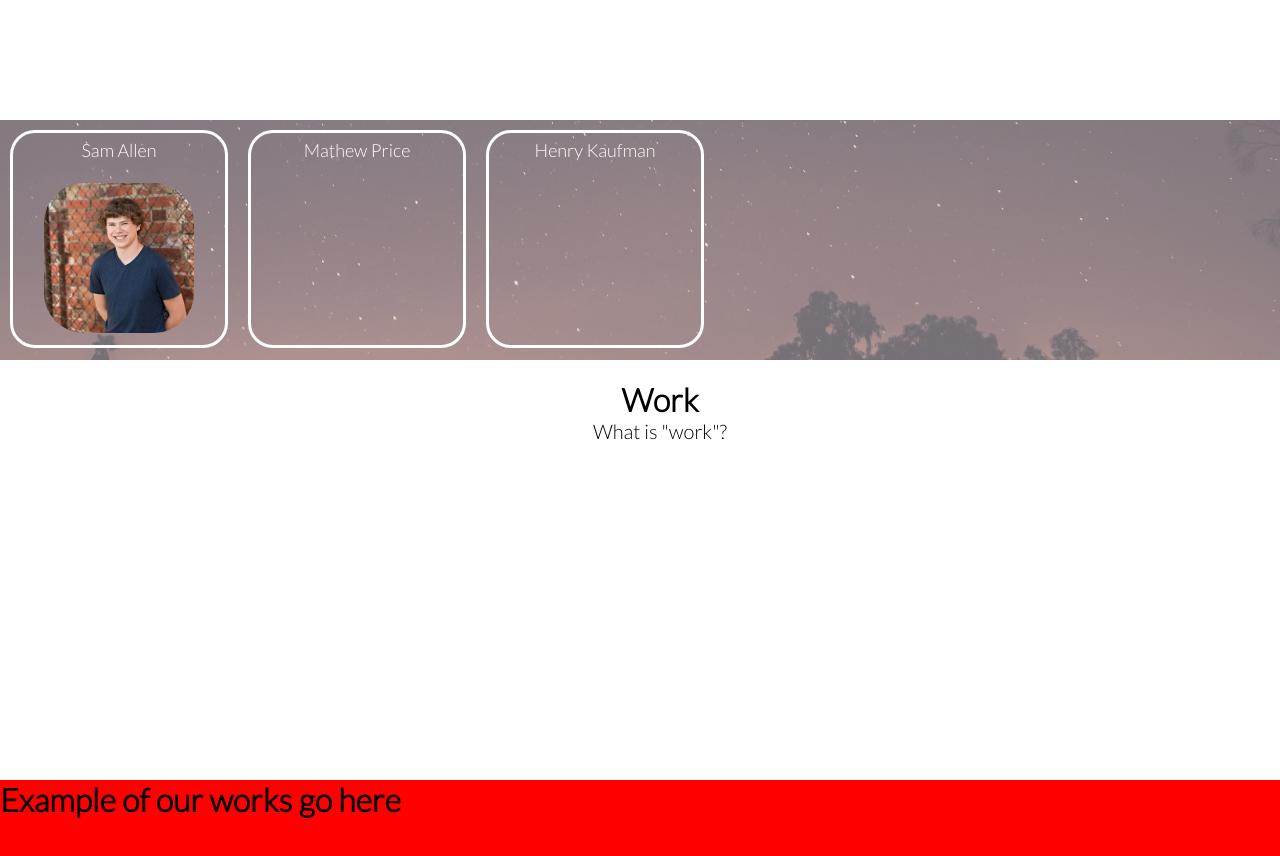
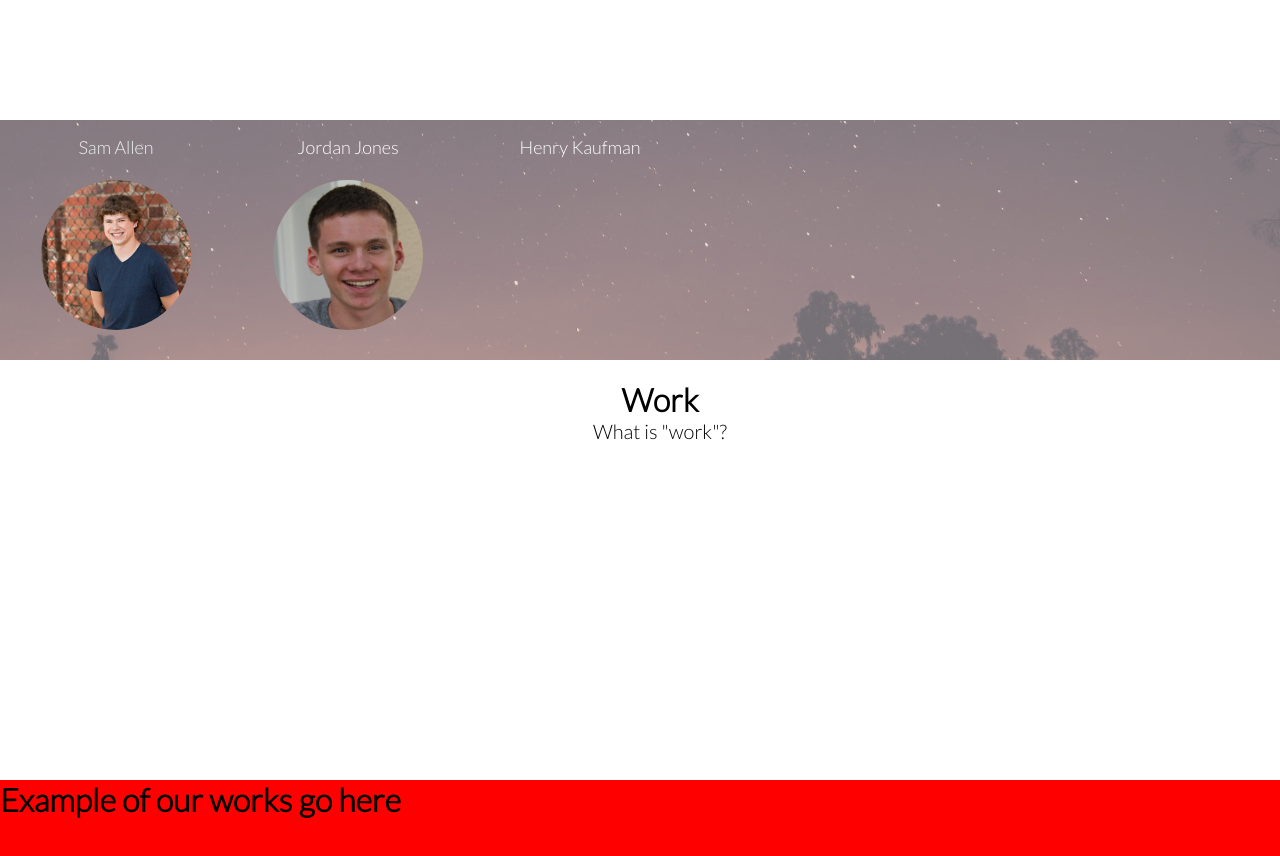
Before and after one commit to sumBits/sumBits.github.io, a plain HTML site: page index.html in a window 1280 px wide. Shown: the part 1100-1956 px from the top of the page. Drawn offline with nearby package versions, Linux system fonts and the light colour scheme; some packages are replaced by stand-ins of ours.

Commit message:
cleaned up code and made dev

```diff
--- a/index.html
+++ b/index.html
@@ -56,18 +56,22 @@
   <!-- Pictures go here-->
 
   <div class="third outer">
-      <div class="thingy">
+    <a href="/sam.html">
+      <div class="devpicborder">
+
           Sam Allen
           <br>
           <br>
-          <img src="me.jpg" class='devimg' height="150" width="150">
+          <img src="img/sam.jpg" class='devimg' height="150" width="150">
+        </a>
       </div>
-      <div class="thingy">
-        Mathew Price
+      <div class="devpicborder">
+        Jordan Jones
         <br>
         <br>
+        <img src="img/jordan.jpg" class='devimg' height="150" width="150">
       </div>
-      <div class="thingy">
+      <div class="devpicborder">
         Henry Kaufman
         <br>
         <br>
--- a/styles.css
+++ b/styles.css
@@ -58,11 +58,11 @@ h1 {
     height: 240px;
 }
 
-.thingy {
+.devpicborder {
     font-size: 18px;
     color: white;
-    background-color: rgba(250, 250, 250, 0);
-    border: 3px solid white;
+    /*background-color: rgba(250, 250, 250, 0);*/
+    /*border: 3px solid white;*/
     float: left;
     width: 200px;
     height: 200px;
@@ -77,9 +77,9 @@ h1 {
     transition : all .8s ease;
 }
 
-.thingy:hover {
-    border: 3px solid red;
-    background-color: rgba(102, 48, 150, 0.5);
+.devpicborder:hover {
+    border: rgba(200, 54, 54, 0.7);;
+    background-color: rgba(200, 54, 54, 0.5);;
     -webkit-transition : all .6s ease;
     -moz-transition : all .6s ease;
     -o-transition : all .6s ease;
@@ -87,8 +87,9 @@ h1 {
 }
 
 .devimg {
-  border-radius: 40px;
+  border-radius: 80px;
 }
+
 
 .fifth {
     color: black;
```
Also changed, not shown: img/jordan.jpg (added), img/sam.jpg (renamed from me.jpg).
